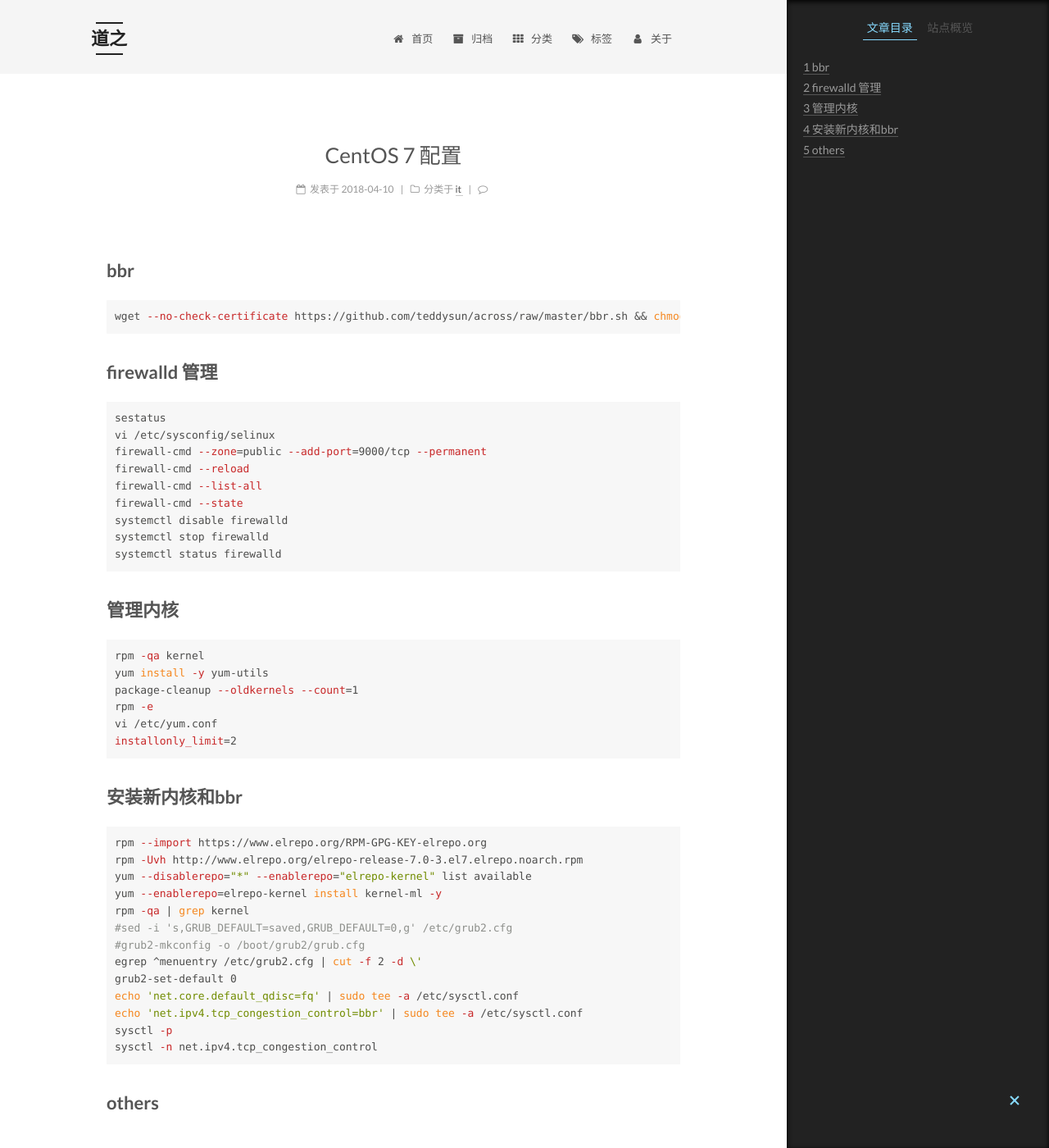
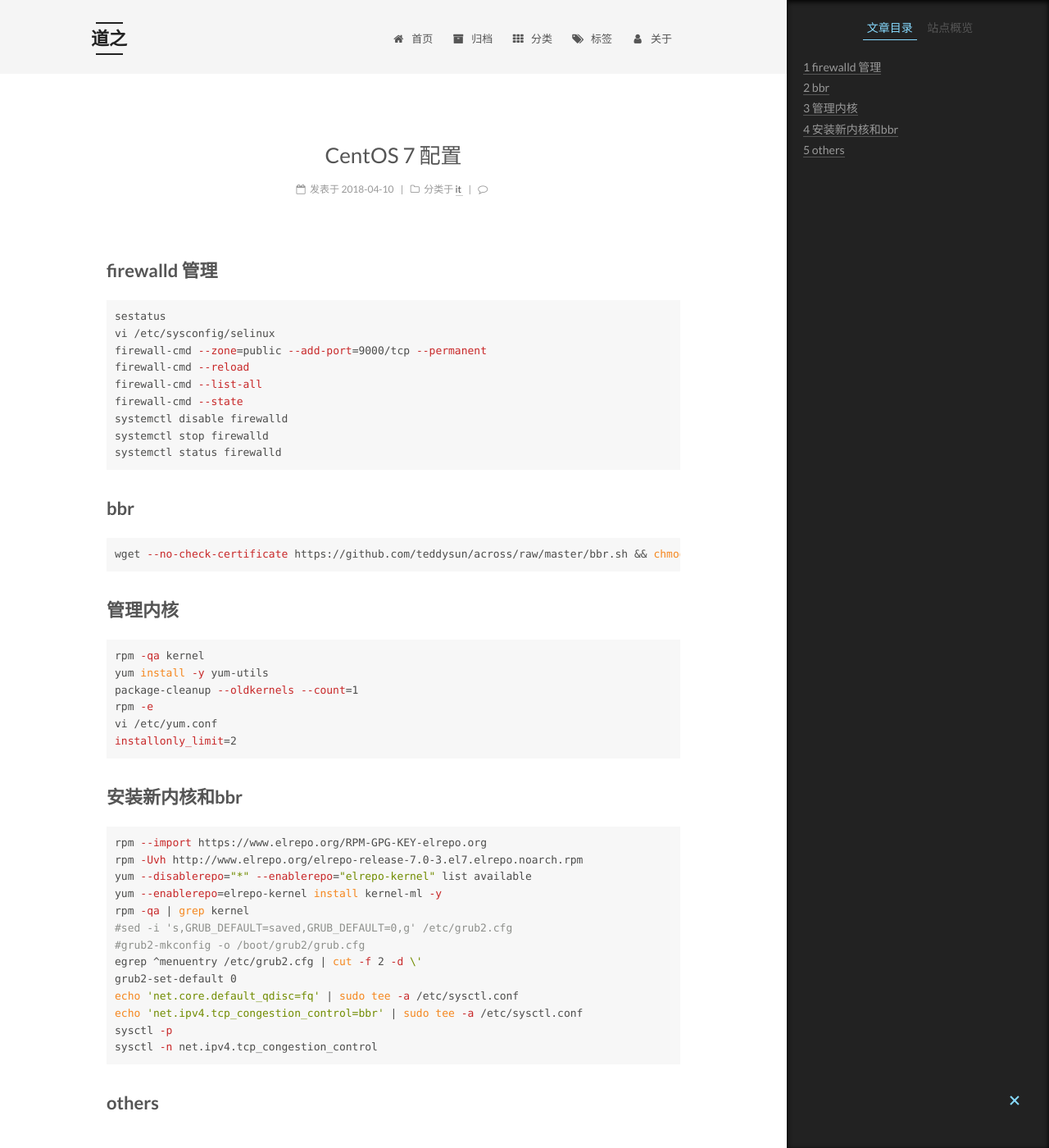
Before and after one commit to xiaolugo/xiaolugo.github.io, a Jekyll site: the page built from _posts/2018-04-10-centos7.md, in a window 1280 px wide and 1400 px high. Shown: the whole window at 82% size. Built offline with Jekyll 4.4.1, drawn with Linux system fonts in a browser that asks for light colours; comment, search, counter and statistics services are not loaded; part of the change alters nothing that is shown.

Commit message:
update 2018-04-10-centos7.md

````diff
--- a/_posts/2018-04-10-centos7.md
+++ b/_posts/2018-04-10-centos7.md
@@ -1,14 +1,10 @@
 ---
-title: 'CentOS 7 配置'
+category: it
 layout: post
 tags:
   - centos
-category: it
+title: 'CentOS 7 配置'
 ---
-## bbr
-```bash
-wget --no-check-certificate https://github.com/teddysun/across/raw/master/bbr.sh && chmod +x bbr.sh && ./bbr.sh
-```
 ## firewalld 管理
 ```bash
 sestatus
@@ -20,6 +16,11 @@ firewall-cmd --state
 systemctl disable firewalld
 systemctl stop firewalld
 systemctl status firewalld
+```
+<!-- more -->
+## bbr
+```bash
+wget --no-check-certificate https://github.com/teddysun/across/raw/master/bbr.sh && chmod +x bbr.sh && ./bbr.sh
 ```
 ## 管理内核
 ```bash
````
